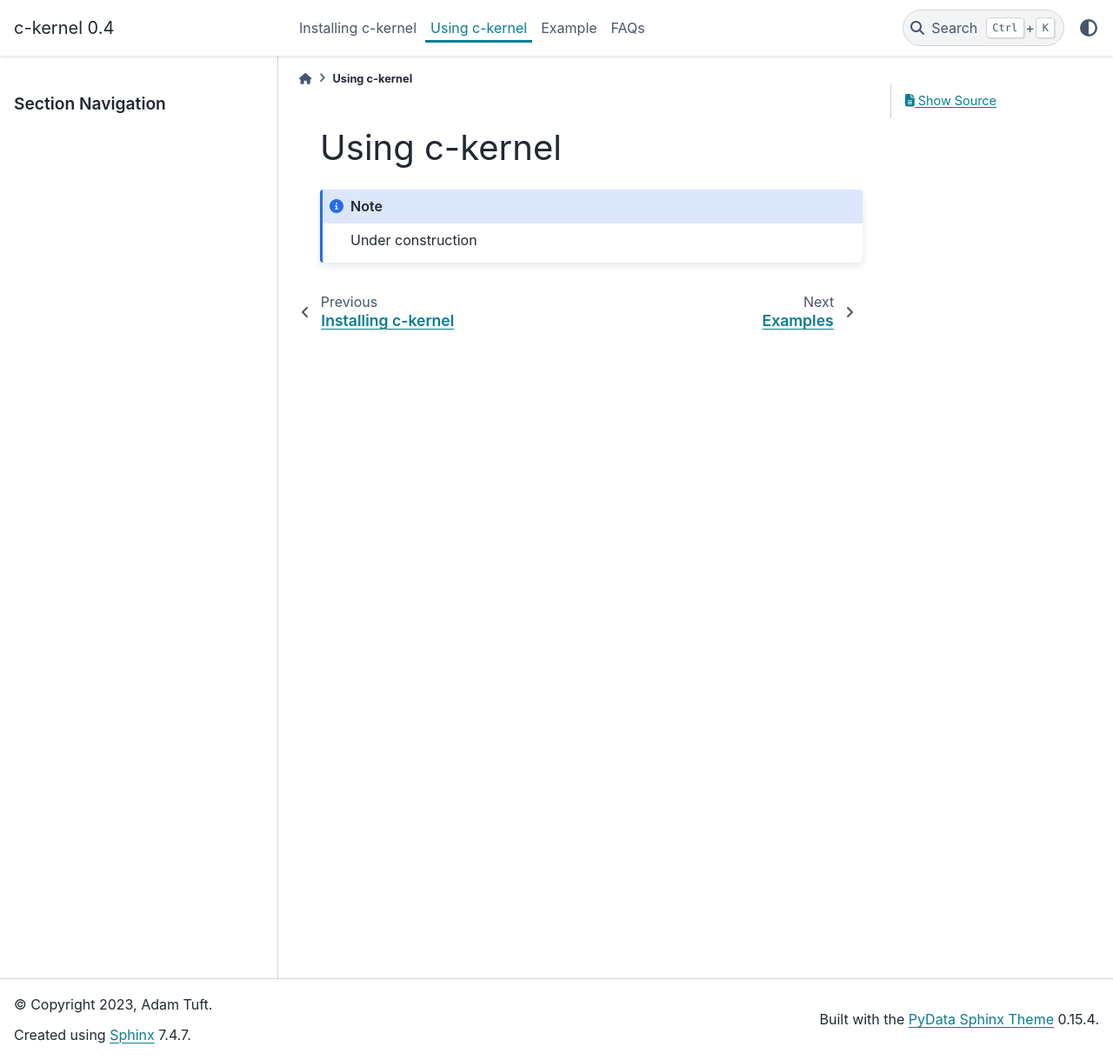
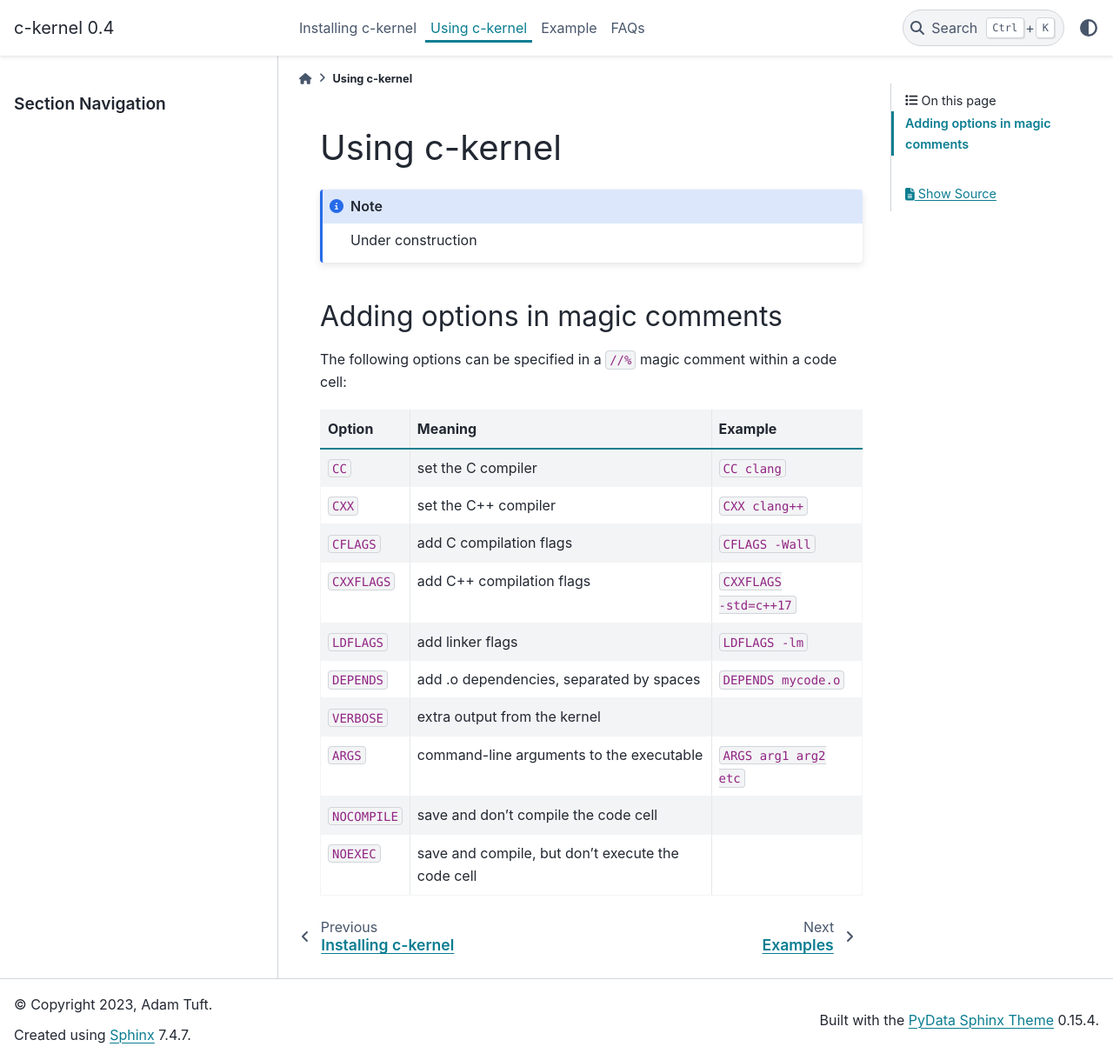
Before and after one commit to adamtuft/c-kernel, a Sphinx documentation site: the page built from docs/01-use.rst, in a window 1280 px wide and 1219 px high. Shown: the whole window at 87% size. Built offline with Sphinx 7.4.7 and the PyData theme 0.15.4, drawn with Linux system fonts in a browser that asks for light colours.

Commit message:
Add magic comments usage

```diff
--- a/docs/01-use.rst
+++ b/docs/01-use.rst
@@ -5,3 +5,33 @@ Using c-kernel
 .. note::
 
     Under construction
+
+
+Adding options in magic comments
+^^^^^^^^^^^^^^^^^^^^^^^^^^^^^^^^^
+
+The following options can be specified in a ``//%`` magic comment within a code cell:
+
++---------------+---------------------------------------------------+-------------------------+
+| Option        | Meaning                                           | Example                 |
++===============+===================================================+=========================+
+| ``CC``        | set the C compiler                                | ``CC clang``            |
++---------------+---------------------------------------------------+-------------------------+
+| ``CXX``       | set the C++ compiler                              | ``CXX clang++``         |
++---------------+---------------------------------------------------+-------------------------+
+| ``CFLAGS``    | add C compilation flags                           | ``CFLAGS -Wall``        |
++---------------+---------------------------------------------------+-------------------------+
+| ``CXXFLAGS``  | add C++ compilation flags                         | ``CXXFLAGS -std=c++17`` |
++---------------+---------------------------------------------------+-------------------------+
+| ``LDFLAGS``   | add linker flags                                  | ``LDFLAGS -lm``         |
++---------------+---------------------------------------------------+-------------------------+
+| ``DEPENDS``   | add .o dependencies, separated by spaces          | ``DEPENDS mycode.o``    |
++---------------+---------------------------------------------------+-------------------------+
+| ``VERBOSE``   | extra output from the kernel                      |                         |
++---------------+---------------------------------------------------+-------------------------+
+| ``ARGS``      | command-line arguments to the executable          | ``ARGS arg1 arg2 etc``  |
++---------------+---------------------------------------------------+-------------------------+
+| ``NOCOMPILE`` | save and don't compile the code cell              |                         |
++---------------+---------------------------------------------------+-------------------------+
+| ``NOEXEC``    | save and compile, but don't execute the code cell |                         |
++---------------+---------------------------------------------------+-------------------------+
```
